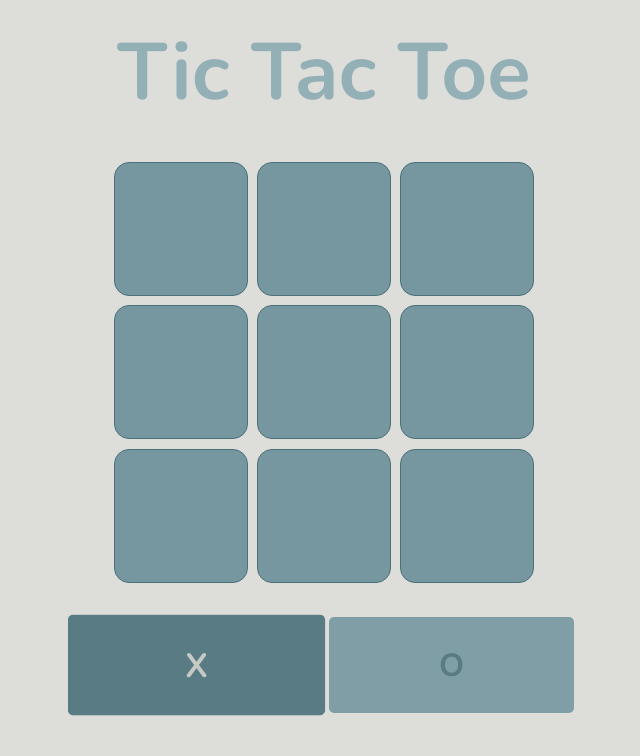
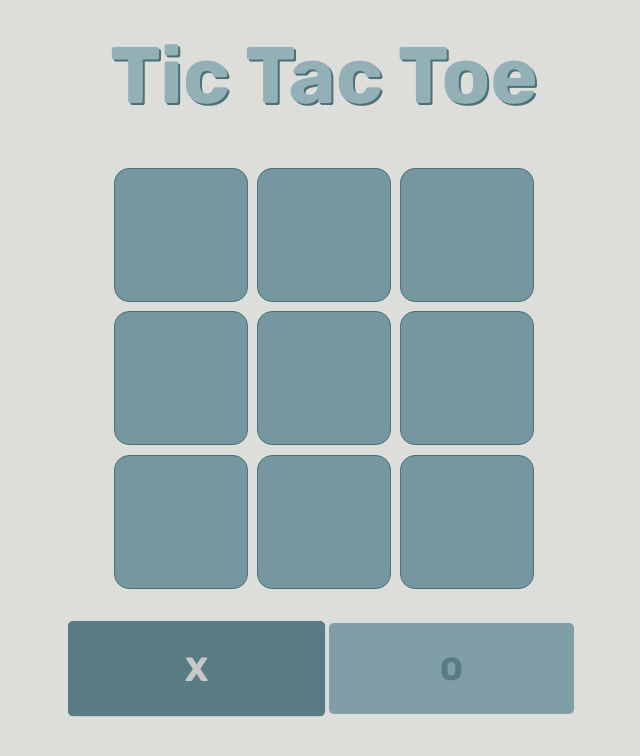
Before and after one commit to ebeecroft1/project0-tictactoe, a plain HTML site: page index.html in a window 1280 px wide. Shown: the whole page, without its empty margins (316-956 px from the left). Drawn offline with nearby package versions, Linux system fonts and the light colour scheme.

Commit message:
Fixed draw bug and CSS updates

```diff
--- a/CSS/style.css
+++ b/CSS/style.css
@@ -2,7 +2,7 @@
 
 body {
     background-color: #DDDDDA;
-    font-family: 'Nunito', sans-serif;
+    font-family: 'Rubik', sans-serif;
 }
 
 .container {
@@ -15,9 +15,11 @@ body {
 h1 {
     text-align: center;
     color: #94B0B7;
+    text-shadow: 2px 2px #4A707A;
     font-weight: bold;
     font-size: 5em;
-    margin: 5px;
+    margin: 10px;
+    padding: 5px;
 }
 
 h2 {
--- a/JS/game.js
+++ b/JS/game.js
@@ -36,7 +36,7 @@ const winCheck = function () {
 }
 
 const drawCheck = function () {
-    if (!gameBoard.includes('') && (gameWon = false) ) {
+    if ( !gameBoard.includes('') && gameWon === false ) {
         $('.winner').css('visibility', 'visible');
         $('.whoWon').addClass('draw');
         $('.whoWon').text('A draw! You are both as smart as each other.');
--- a/index.html
+++ b/index.html
@@ -7,7 +7,7 @@
 
     <link rel="preconnect" href="https://fonts.googleapis.com">
     <link rel="preconnect" href="https://fonts.gstatic.com" crossorigin>
-    <link href="https://fonts.googleapis.com/css2?family=Nunito:wght@500;700;900&display=swap" rel="stylesheet">
+    <link href="https://fonts.googleapis.com/css2?family=Rubik:wght@500;700;900&display=swap" rel="stylesheet">
     <link rel="stylesheet" href="https://cdnjs.cloudflare.com/ajax/libs/animate.css/4.1.1/animate.min.css"/>
     <link rel="stylesheet" href="CSS/style.css">
 
```
